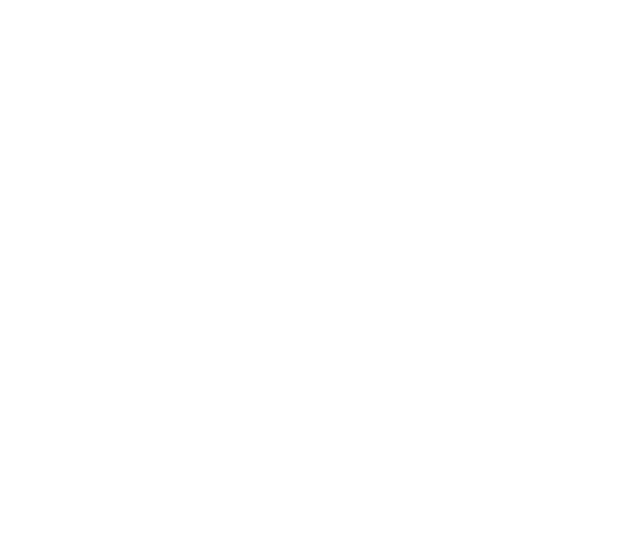
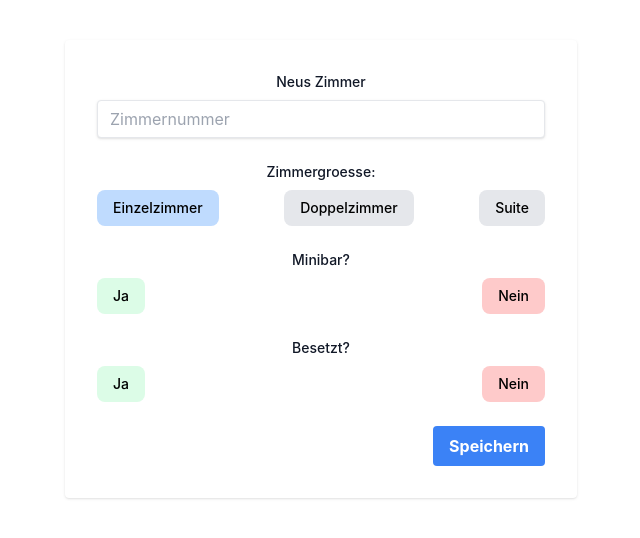
Before and after one commit to Furkantezkurul/hotelmanager-client, a React (Create React App) app: page /add-hotelzimmer in a window 1280 px wide. Shown: the top 538 px of the page, without its empty margins (319-959 px from the left). Built offline with nearby package versions, Linux system fonts and the light colour scheme.

Commit message:
add Hotelzimmer

```diff
--- a/src/App.js
+++ b/src/App.js
@@ -2,6 +2,7 @@
 import Layout from './components/Layout';
 import { Routes, Route } from 'react-router-dom';
 import Home from './components/Home';
+import AddHotelzimmer from './components/AddHotelzimmer';
 
 function App() {
   return (
@@ -9,6 +10,7 @@
       <Routes>
         <Route path="/" element={<Layout/>}>
           <Route path="/" element={<Home/>}></Route>
+          <Route path="/add-hotelzimmer" element={<AddHotelzimmer/>}></Route>
         </Route>
       </Routes>
     </div>
--- /dev/null
+++ b/src/components/AddHotelzimmer.js
@@ -0,0 +1,133 @@
+import React, { useState } from 'react';
+import api from '../api/axiosConfig';
+import { useNavigate } from 'react-router-dom';
+
+
+const AddHotelzimmer = () => {
+  const [zimmerNummer, setZimmerNummer] = useState('');
+  const [zimmerGroesse, setZimmerGroesse] = useState('Einzelzimmer');
+  const [minibar, setMinibar] = useState(false);
+  const [besetzt, setBesetzt] = useState(false);
+  const [error, setError] = useState('');
+
+  const navigate = useNavigate();
+
+  const handleSubmit = async (e) => {
+    e.preventDefault();
+    setError(''); // Clear any existing errors
+    try {
+        const response = await api.post('/api/v1/hotelzimmer', {
+            zimmerNummer,
+            zimmerGroesse,
+            minibar,
+            besetzt
+        });
+        console.log(response.data);
+        navigate('/');
+        // Redirect to home screen if successful
+        // navigate('/'); // Uncomment this if you're using react-router
+    } catch (error) {
+        console.error(error.response.data);
+        setError(error.response.data); // Set the error message from backend
+        // Display error message from backend to the user
+    }
+};
+
+  return (
+    <form onSubmit={handleSubmit} className="max-w-lg mx-auto my-10 p-8 bg-white shadow rounded">
+      <div className="mb-6">
+      {error && <div className="text-red-500">{error}</div>}
+        <label htmlFor="zimmerNummer" className="block mb-2 text-sm font-medium text-gray-900">Neus Zimmer</label>
+        <input
+          type="text"
+          id="zimmerNummer"
+          value={zimmerNummer}
+          onChange={(e) => setZimmerNummer(e.target.value)}
+          className="shadow appearance-none border rounded w-full py-2 px-3 text-gray-700 leading-tight focus:outline-none focus:shadow-outline"
+          placeholder="Zimmernummer"
+          required
+        />
+      </div>
+
+      <div className="mb-6">
+        <span className="block mb-2 text-sm font-medium text-gray-900">Zimmergroesse:</span>
+        <div className="flex justify-between mb-4">
+  {['Einzelzimmer', 'Doppelzimmer', 'Suite'].map((size) => {
+    let bgColor;
+    switch (size) {
+      case 'Einzelzimmer':
+        bgColor = 'bg-blue-200';
+        break;
+      case 'Doppelzimmer':
+        bgColor = 'bg-green-200';
+        break;
+      case 'Suite':
+        bgColor = 'bg-yellow-200';
+        break;
+      default:
+        bgColor = 'bg-gray-200';
+    }
+    return (
+      <button
+        type="button"
+        key={size}
+        onClick={() => setZimmerGroesse(size)}
+        className={`py-2 px-4 text-sm font-medium rounded-lg transition-colors ${zimmerGroesse === size ? bgColor : 'bg-gray-200'} text-black`}
+      >
+        {size}
+      </button>
+    );
+  })}
+</div>
+      </div>
+
+      <div className="mb-6">
+        <span className="block mb-2 text-sm font-medium text-gray-900">Minibar?</span>
+        <div className="flex justify-between mb-4">
+          <button
+            type="button"
+            onClick={() => setMinibar(true)}
+            className={`py-2 px-4 text-sm font-medium rounded-lg transition-colors ${minibar ? 'bg-green-200 text-black' : 'bg-green-100 text-black'}`}
+          >
+            Ja
+          </button>
+          <button
+            type="button"
+            onClick={() => setMinibar(false)}
+            className={`py-2 px-4 text-sm font-medium rounded-lg transition-colors ${!minibar ? 'bg-red-200 text-black' : 'bg-red-100 text-black'}`}
+          >
+            Nein
+          </button>
+        </div>
+      </div>
+
+      <div className="mb-6">
+        <span className="block mb-2 text-sm font-medium text-gray-900">Besetzt?</span>
+        <div className="flex justify-between mb-4">
+          <button
+            type="button"
+            onClick={() => setBesetzt(true)}
+            className={`py-2 px-4 text-sm font-medium rounded-lg transition-colors ${besetzt ? 'bg-green-200 text-black' : 'bg-green-100 text-black'}`}
+          >
+            Ja
+          </button>
+          <button
+            type="button"
+            onClick={() => setBesetzt(false)}
+            className={`py-2 px-4 text-sm font-medium rounded-lg transition-colors ${!besetzt ? 'bg-red-200 text-black' : 'bg-red-100 text-black'}`}
+          >
+            Nein
+          </button>
+        </div>
+      </div>
+
+      <div className="flex justify-end">
+        <button type="submit" className="bg-blue-500 hover:bg-blue-700 text-white font-bold py-2 px-4 rounded">
+          Speichern
+        </button>
+      </div>
+    </form>
+  );
+};
+
+export default AddHotelzimmer;
--- a/src/components/Home.js
+++ b/src/components/Home.js
@@ -3,8 +3,12 @@
 import '../index.css';
 import { FontAwesomeIcon } from '@fortawesome/react-fontawesome';
 import { faPenToSquare } from '@fortawesome/free-regular-svg-icons';
+import { useNavigate } from 'react-router-dom';
 
 const Home = () => {
+
+  const navigate = useNavigate();
+
   const [hotelzimmer, setHotelzimmer] = useState([]);
 
   //Gets alls Hotelzimmer and sorts them by their number
@@ -24,6 +28,13 @@
   useEffect(() => {
     getHotelzimmer();
   }, []);
+
+  //navigate to AddHotelzimmer onclick
+  const handleAddClick = () => {
+    console.log("clicked");
+    navigate('/add-hotelzimmer');
+  };
+
 
   return (
     <div className="container mx-auto p-4">
@@ -52,11 +63,11 @@
               {zimmer.besetzt ? <text>Besetzt</text> : <text>Frei</text>  }
             </span>
 
-            <button className="bg-gray-200 p-2 rounded text-gray-700 w-10 max-w-xs">  <FontAwesomeIcon icon={faPenToSquare} /></button>
+            <button  className="bg-gray-200 p-2 rounded text-gray-700 w-10 max-w-xs">  <FontAwesomeIcon icon={faPenToSquare} /></button>
           </div>
         ))}
       </div>
-      <button className="fixed bottom-4 right-40 bg-blue-500 text-white p-4 rounded-2xl shadow-lg text-xl">+</button>
+      <button onClick={handleAddClick} className="fixed bottom-4 right-40 bg-blue-500 text-white p-4 rounded-2xl shadow-lg text-xl">+</button>
     </div>
   );
 };
```
